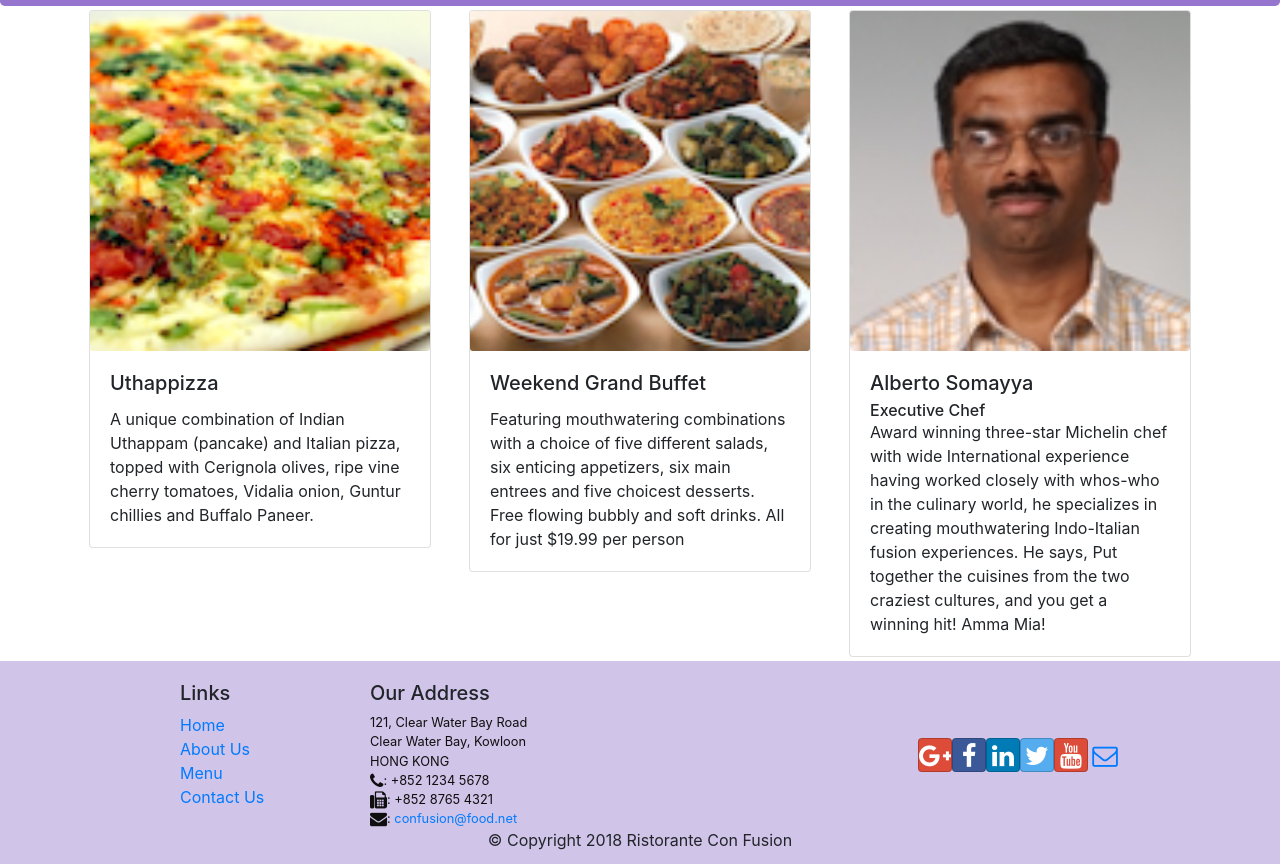
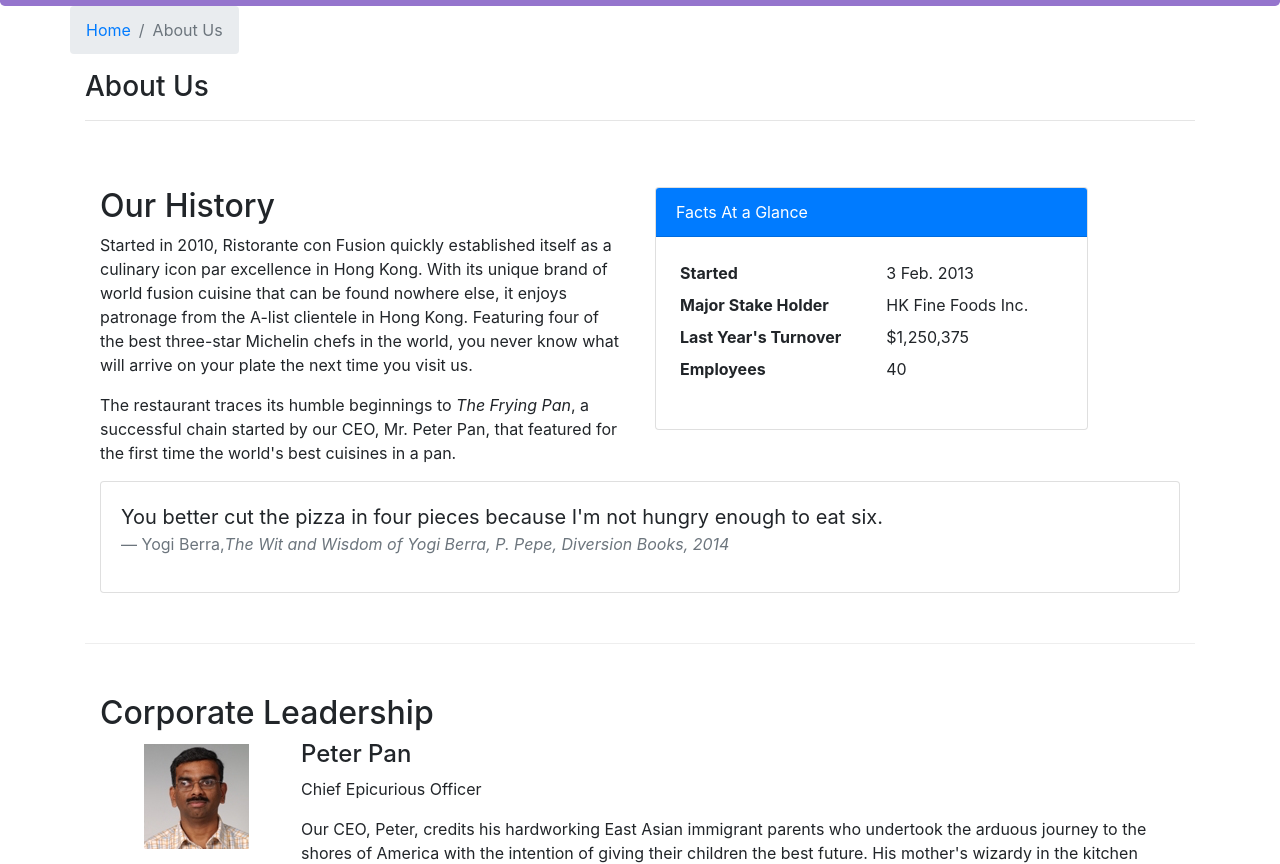
Before and after one commit to vaibhavshaw/React-app, a React (Create React App) app: page /aboutus in a window 1280 px wide. Before the commit this address led to /home. Shown: the part 278-1142 px from the top of the page. Built offline with nearby package versions, Linux system fonts and the light colour scheme.

Commit message:
Assignment 2

```diff
--- /dev/null
+++ b/src/components/AboutComponent.js
@@ -0,0 +1,115 @@
+import React from "react";
+import {
+  Breadcrumb,
+  BreadcrumbItem,
+  Card,
+  CardBody,
+  CardHeader,
+  Media
+} from "reactstrap";
+import { Link } from "react-router-dom";
+
+function RenderLeader({ leader }) {
+  return (
+    <Media>
+      <Media left top className="m-1">
+        <Media object src={leader.image} />
+      </Media>
+      <Media body className="ml-5">
+        <Media heading>{leader.name}</Media>
+        <p>{leader.designation}</p>
+        <p className="d-none d-sm-block">{leader.description}</p>
+      </Media>
+    </Media>
+  );
+}
+
+function About(props) {
+  const leaders = props.leaders.map(leader => {
+    return <RenderLeader leader={leader} />;
+  });
+
+  return (
+    <div className="container">
+      <div className="row">
+        <Breadcrumb>
+          <BreadcrumbItem>
+            <Link to="/home">Home</Link>
+          </BreadcrumbItem>
+          <BreadcrumbItem active>About Us</BreadcrumbItem>
+        </Breadcrumb>
+        <div className="col-12">
+          <h3>About Us</h3>
+          <hr />
+        </div>
+      </div>
+      <div className="row row-content">
+        <div className="col-12 col-md-6">
+          <h2>Our History</h2>
+          <p>
+            Started in 2010, Ristorante con Fusion quickly established itself as
+            a culinary icon par excellence in Hong Kong. With its unique brand
+            of world fusion cuisine that can be found nowhere else, it enjoys
+            patronage from the A-list clientele in Hong Kong. Featuring four of
+            the best three-star Michelin chefs in the world, you never know what
+            will arrive on your plate the next time you visit us.
+          </p>
+          <p>
+            The restaurant traces its humble beginnings to{" "}
+            <em>The Frying Pan</em>, a successful chain started by our CEO, Mr.
+            Peter Pan, that featured for the first time the world's best
+            cuisines in a pan.
+          </p>
+        </div>
+        <div className="col-12 col-md-5">
+          <Card>
+            <CardHeader className="bg-primary text-white">
+              Facts At a Glance
+            </CardHeader>
+            <CardBody>
+              <dl className="row p-1">
+                <dt className="col-6">Started</dt>
+                <dd className="col-6">3 Feb. 2013</dd>
+                <dt className="col-6">Major Stake Holder</dt>
+                <dd className="col-6">HK Fine Foods Inc.</dd>
+                <dt className="col-6">Last Year's Turnover</dt>
+                <dd className="col-6">$1,250,375</dd>
+                <dt className="col-6">Employees</dt>
+                <dd className="col-6">40</dd>
+              </dl>
+            </CardBody>
+          </Card>
+        </div>
+        <div className="col-12">
+          <Card>
+            <CardBody className="bg-faded">
+              <blockquote className="blockquote">
+                <p className="mb-0">
+                  You better cut the pizza in four pieces because I'm not hungry
+                  enough to eat six.
+                </p>
+                <footer className="blockquote-footer">
+                  Yogi Berra,
+                  <cite title="Source Title">
+                    The Wit and Wisdom of Yogi Berra, P. Pepe, Diversion Books,
+                    2014
+                  </cite>
+                </footer>
+              </blockquote>
+            </CardBody>
+          </Card>
+        </div>
+      </div>
+      <div className="row row-content">
+        <div className="col-12">
+          <h2>Corporate Leadership</h2>
+        </div>
+        <div className="col-12">
+          <Media list>{leaders}</Media>
+        </div>
+      </div>
+    </div>
+  );
+}
+
+export default About;
--- a/src/components/MainComponent.js
+++ b/src/components/MainComponent.js
@@ -6,6 +6,7 @@
 import Home from "./HomeComponent";
 import Contact from "./ContactComponent";
 import DishDetail from "./DishdetailComponent";
+import About from "./AboutComponent";
 import { DISHES } from "../shared/dishes";
 import { COMMENTS } from "../shared/comments";
 import { PROMOTIONS } from "../shared/promotions";
@@ -82,6 +83,10 @@
           <Route path="/menu/:dishId" component={DishWithId} />
 
           <Route exact path="/contactus" component={Contact} />
+          <Route
+            path="/aboutus"
+            component={() => <About leaders={this.state.leaders} />}
+          />
           <Redirect to="/home" />
         </Switch>
         <Footer />
```
